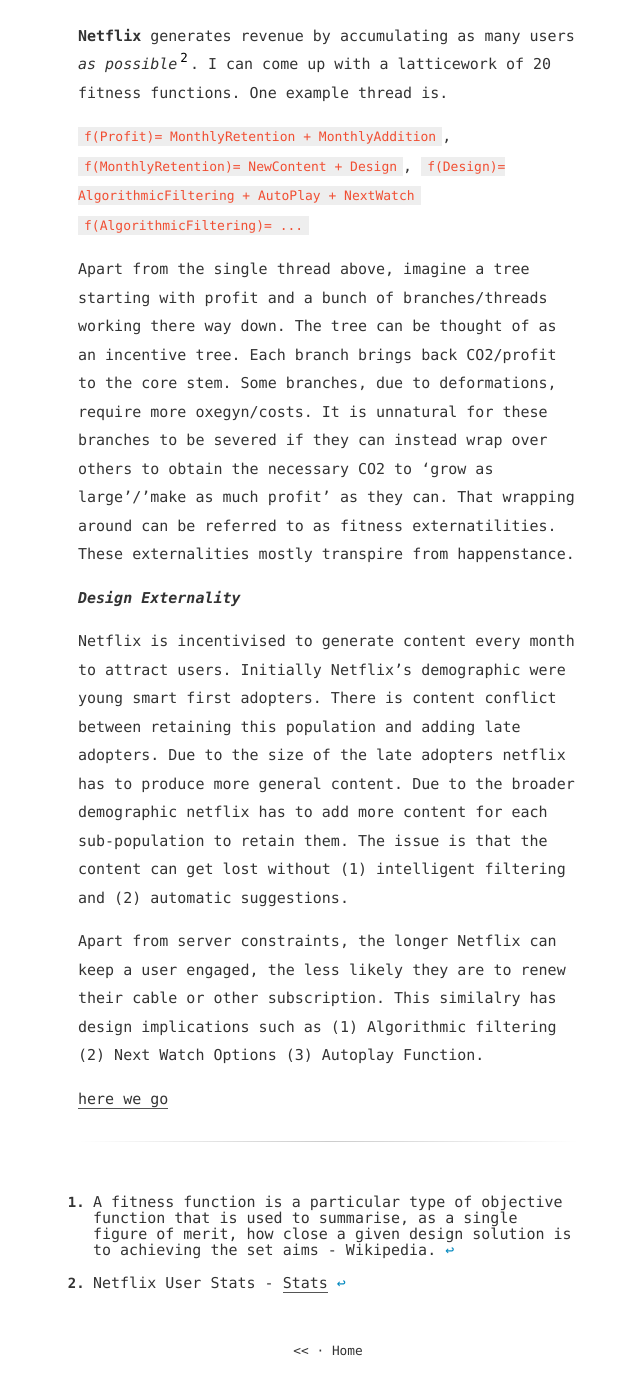
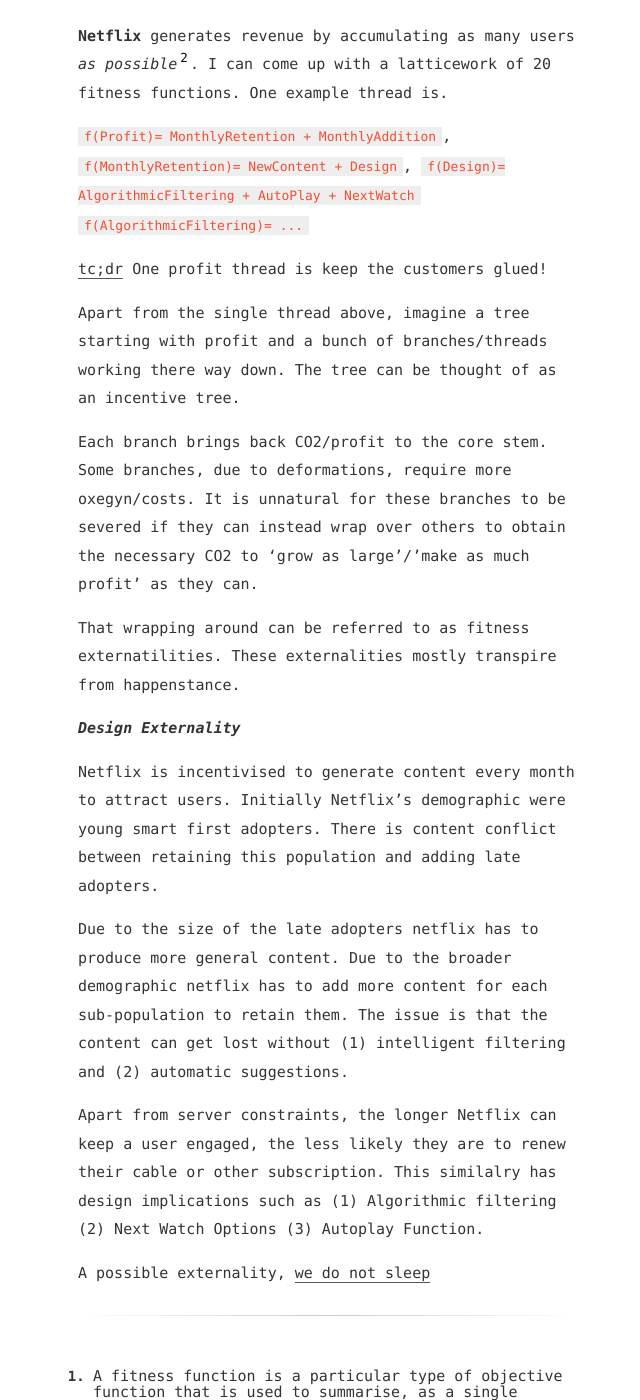
Before and after one commit to firmai/snowde.github.io, a Jekyll site: the page built from _posts/2017-12-18-fitness-functions-all-the-way-down.md, in a window 1280 px wide and 1400 px high, scrolled down 438 px. Shown: the whole window, without its empty margins (312-952 px from the left). Built offline with Jekyll 4.4.1, drawn with Linux system fonts in a browser that asks for light colours.

Commit message:
Update 2017-12-18-fitness-functions-all-the-way-down.md

```diff
--- a/_posts/2017-12-18-fitness-functions-all-the-way-down.md
+++ b/_posts/2017-12-18-fitness-functions-all-the-way-down.md
@@ -14,15 +14,23 @@ updated: 2017-12-18 10:37
 `f(Design)= AlgorithmicFiltering + AutoPlay + NextWatch`
 `f(AlgorithmicFiltering)= ...`
 
-Apart from the single thread above, imagine a tree starting with profit and a bunch of branches/threads working there way down. The tree can be thought of as an incentive tree. Each branch brings back CO2/profit to the core stem. Some branches, due to deformations, require more oxegyn/costs. It is unnatural for these branches to be severed if they can instead wrap over others to obtain the necessary CO2 to 'grow as large'/'make as much profit' as they can. That wrapping around can be referred to as fitness externatilities. These externalities mostly transpire from happenstance.
+[tc;dr](https://www.urbandictionary.com/define.php?term=TCDR) One profit thread is keep the customers glued!
+
+Apart from the single thread above, imagine a tree starting with profit and a bunch of branches/threads working there way down. The tree can be thought of as an incentive tree.
+
+Each branch brings back CO2/profit to the core stem. Some branches, due to deformations, require more oxegyn/costs. It is unnatural for these branches to be severed if they can instead wrap over others to obtain the necessary CO2 to 'grow as large'/'make as much profit' as they can.
+
+That wrapping around can be referred to as fitness externatilities. These externalities mostly transpire from happenstance.
 
 **_Design Externality_**
 
-Netflix is incentivised to generate content every month to attract users. Initially Netflix's demographic were young smart first adopters. There is content conflict between retaining this population and adding late adopters. Due to the size of the late adopters netflix has to produce more general content. Due to the broader demographic netflix has to add more content for each sub-population to retain them. The issue is that the content can get lost without (1) intelligent filtering and (2) automatic suggestions.
+Netflix is incentivised to generate content every month to attract users. Initially Netflix's demographic were young smart first adopters. There is content conflict between retaining this population and adding late adopters.
+
+Due to the size of the late adopters netflix has to produce more general content. Due to the broader demographic netflix has to add more content for each sub-population to retain them. The issue is that the content can get lost without (1) intelligent filtering and (2) automatic suggestions.
 
 Apart from server constraints, the longer Netflix can keep a user engaged, the less likely they are to renew their cable or other subscription. This similalry has design implications such as (1) Algorithmic filtering  (2) Next Watch Options (3) Autoplay Function.
 
-[here we go](https://aasm.org/sleep-or-netflix-you-can-have-both-when-you-binge-watch-responsibly/)
+A possible externality, [we do not sleep](https://aasm.org/sleep-or-netflix-you-can-have-both-when-you-binge-watch-responsibly/)
 
 <div class="divider"></div>
 
```
